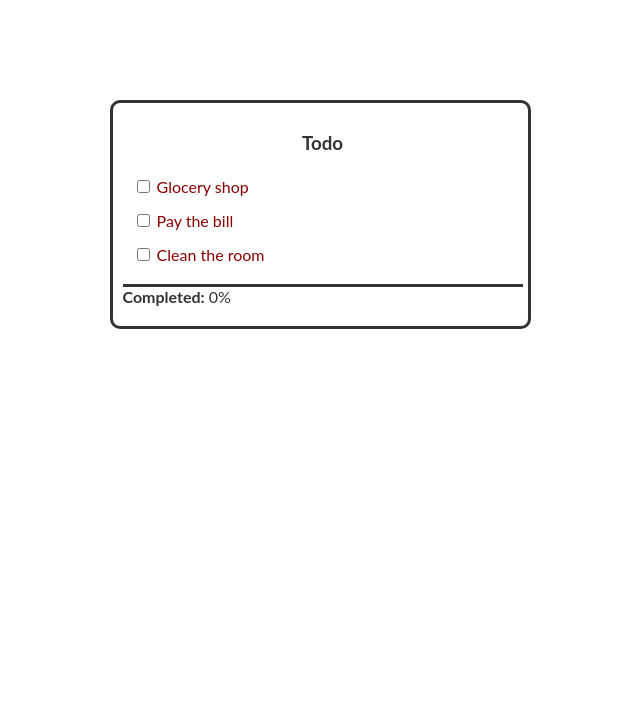
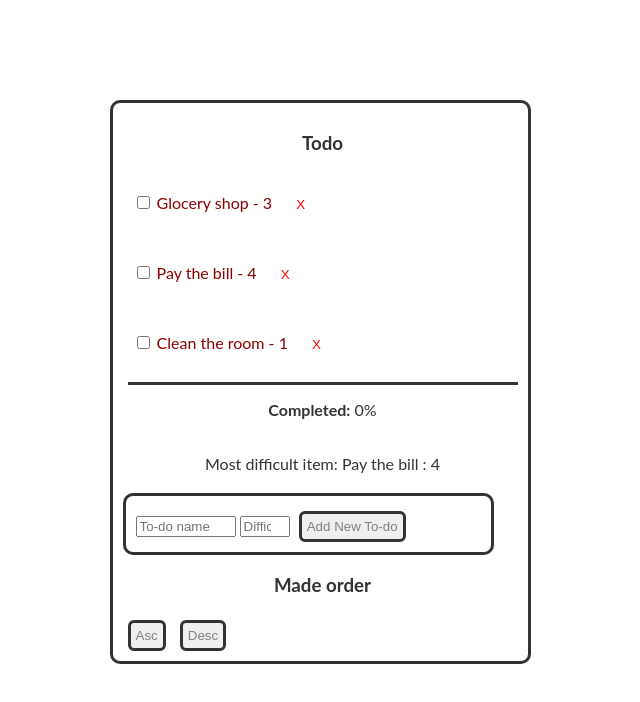
Before and after one commit to AttilaSzegedi/todo_extend, a plain HTML site: page index.html in a window 1280 px wide. Shown: the whole page, without its empty margins (320-960 px from the left). Drawn offline with Linux system fonts and the light colour scheme.

Commit message:
finished

```diff
--- a/index.html
+++ b/index.html
@@ -3,6 +3,7 @@
     <title>Attila- Todo App</title>
     <!-- <link href='https://fonts.googleapis.com/css?family=Lato:300,400,700' rel='stylesheet' type='text/css'> -->
     <link rel="stylesheet" href="style.css" >
+
     <script src="index.js" type="module"></script>
   </head>
   <body>
@@ -15,8 +16,24 @@
 
       <div  id="completed">
         <span id="completed-title">Completed:</span>
-        <span id="progess"></span>
+        <span id="progess"></span><br>
        </div>
+       <div  id="diff">
+        <span id="diff-max">Most difficult item:</span>
+        <span id="diff-max-v"></span>
+       </div>
+
+      <div  id="new-item">
+        <input id="newiterm-name" type="text" placeholder="To-do name">
+        <input id="newiterm-difficult" type="number" placeholder="Difficult level (1-5)">
+        <button id="newitem-button">Add New To-do</button>
+       </div>
+      <div id="sort">
+        <h3>Made order</h3>
+        <button id="sort-asc">Asc</button>
+        <button id="sort-desc">Desc</button>
+      </div>
+
    </div>
   </body>
 </html>
--- a/style.css
+++ b/style.css
@@ -44,3 +44,48 @@ h3 {
     margin: 5px;
 
 }
+
+button {
+    color: gray;
+    border: #333 solid;
+    border-radius: 6px;
+    padding: 5px;
+    margin: 5px;
+    text-align: right;
+}
+
+.remove{
+    background-color: transparent;
+    border: none;
+    color: red;
+    padding: 15px;
+    margin: 5px;
+    text-align: right;
+}
+
+#new-item{
+  display: block;
+  width: 350px;
+  margin:  auto 0;
+  border-color:#333;
+  border: solid;
+  border-radius: 10px;
+  padding: 10px 5px 5px 10px;
+  align-items: center;
+}
+
+#completed,#diff{
+    padding: 15px;
+    margin: 5px;
+    text-align: center;
+}
+
+#newiterm-name{
+    width: 100px;
+
+}
+
+#newiterm-difficult{
+    width: 50px;
+
+}
--- a/todo.js
+++ b/todo.js
@@ -2,17 +2,20 @@ import {calcprogress} from "./progress.js"
 
 const todo1 = {
     name: 'Glocery shop',
-    isCompleted: false
+    isCompleted: false,
+    difficulty:3
 };
 
 const todo2 = {
     name: 'Pay the bill',
-    isCompleted: false
+    isCompleted: false,
+    difficulty:4
 };
 
 const todo3 = {
     name: 'Clean the room',
-    isCompleted: false
+    isCompleted: false,
+    difficulty:1
 };
 
 const todos = [
@@ -24,6 +27,10 @@ const todos = [
 export const Todos = () => {
     showTodos();
     progress();
+
+
+
+
 };
 
 const progress = () => {
@@ -39,11 +46,21 @@ const showTodos = () => {
         todoList.innerHTML = todoList.innerHTML + `
             <div class="${todo.isCompleted ? 'complete' : 'incomplete'}">
                 <input ${todo.isCompleted ? 'checked' : ''} type="checkbox">
-                ${todo.name}
+                ${todo.name}  -  ${todo.difficulty}
+
+                <button class="remove">X</button>
+
             </div>
+
         `;
     });
     checked();
+    deleteTodo();
+    newTodo();
+    sortAsc();
+    sortDesc();
+    whatIsMaxDifficulty();
+
 };
 
 const checked = () => {
@@ -53,6 +70,68 @@ const checked = () => {
 
             showTodos();
             progress();
+
+
+        });
+    });
+
+
+
+};
+
+const deleteTodo = () => {
+    document.querySelectorAll('.remove').forEach((button, index) => {
+        button.addEventListener('click', () => {
+            todos.splice(index,1)
+
+            showTodos();
+            progress();
+
         });
     });
 };
+
+const newTodo=()=>{
+    document.querySelector(`#newitem-button`).addEventListener(`click`,()=>{
+     const name=document.querySelector(`#newiterm-name`).value;
+     const difficulty=Number(document.querySelector(`#newiterm-difficult`).value);
+     const isCompleted=false;
+     document.querySelector(`#newiterm-name`).value=``;
+     document.querySelector(`#newiterm-difficult`).value=``;
+     todos.push({name,isCompleted,difficulty});
+     showTodos();
+     progress();
+    });
+
+
+
+};
+
+const sortAsc=()=>{
+   document.querySelector(`#sort-asc`).addEventListener(`click`,()=>{
+    todos.sort((t1, t2) => t1.difficulty - t2.difficulty);
+    showTodos();
+   });
+
+
+};
+
+const sortDesc=()=>{
+    document.querySelector(`#sort-desc`).addEventListener(`click`,()=>{
+     todos.sort((t1, t2) => t1.difficulty < t2.difficulty ? 1 : (t1.difficulty === t2.difficulty ? 0 : -1));;
+     showTodos();
+    });
+
+
+ };
+
+ const whatIsMaxDifficulty = () => {
+
+        const mostDifficultItemElement = document.querySelector('#diff-max-v');
+        const maxDifficulty = Math.max(...todos.map(t => t.difficulty));
+        const mostDifficultItem = todos.find(t => t.difficulty === maxDifficulty);
+
+        mostDifficultItemElement.innerHTML = `${mostDifficultItem.name} : ${mostDifficultItem.difficulty}`;
+
+
+};
```
